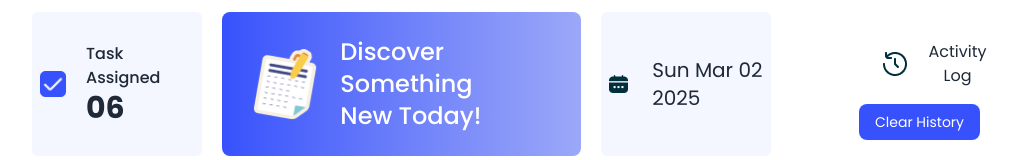
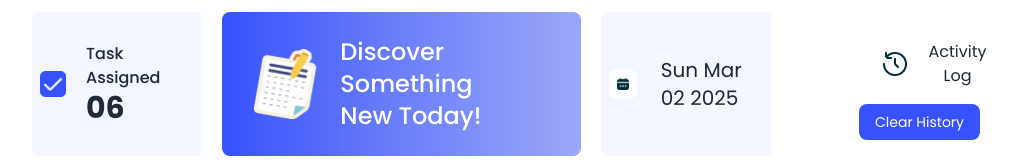
Before and after one commit to ishtiaqueht/assignment-05, a plain HTML site: page index.html in a window 1280 px wide. Shown: the part 136-296 px from the top of the page, without its empty margins (112-1143 px from the left). Drawn offline with nearby package versions, Linux system fonts and the light colour scheme.

Commit message:
img fixed

```diff
--- a/index.html
+++ b/index.html
@@ -50,7 +50,7 @@
                 <div class="text-white font-medium text-2xl">Discover Something <br> New Today!</div>
             </div>
             <div class="col-span-1 flex items-center gap-6 bg-[#F4F7FF] p-2 rounded-md">
-                <div><img src="assets/calender.png" alt=""></div>
+                <div><img class="bg-white p-2 rounded-md text-xl" src="assets/calender.png" alt=""></div>
                 <div>
                     <h2 id="current-date" class="text-xl">Wed,<span class="block font-bold text-2xl">Jul 28 2025</span></h2>
                 </div>
```
